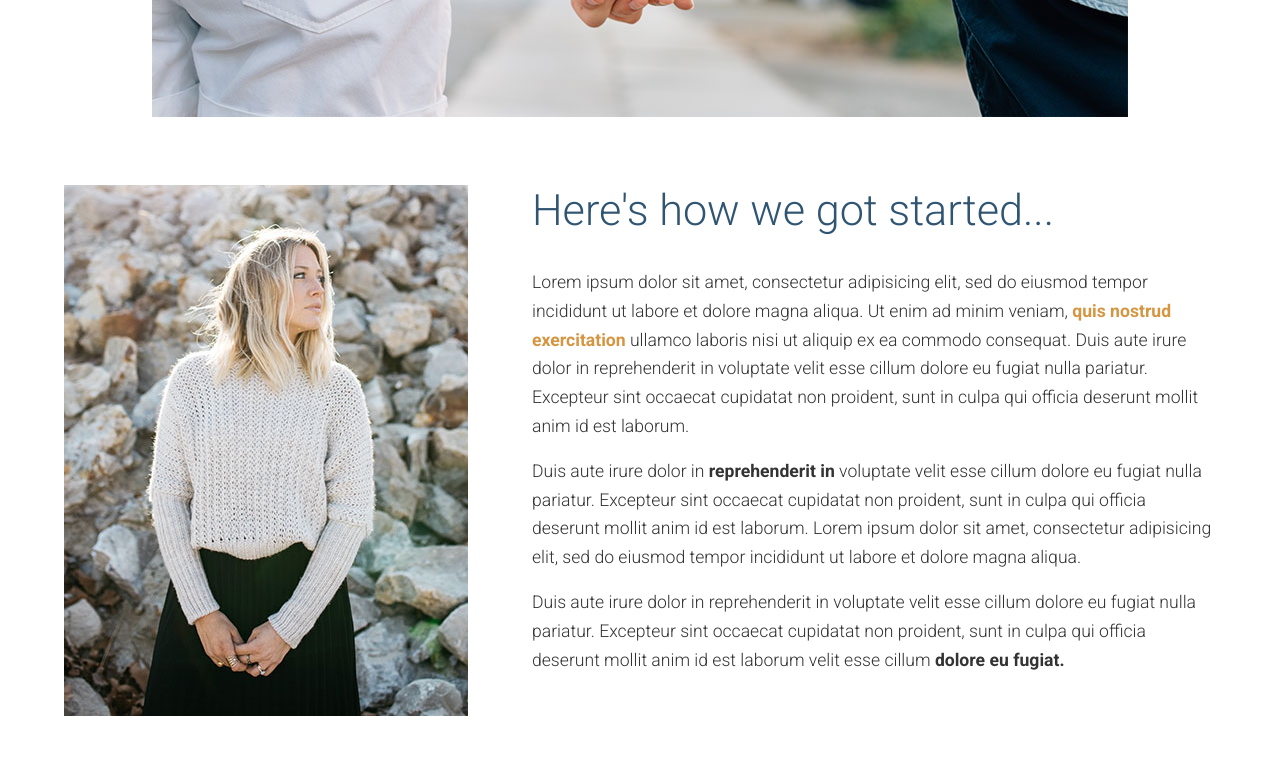
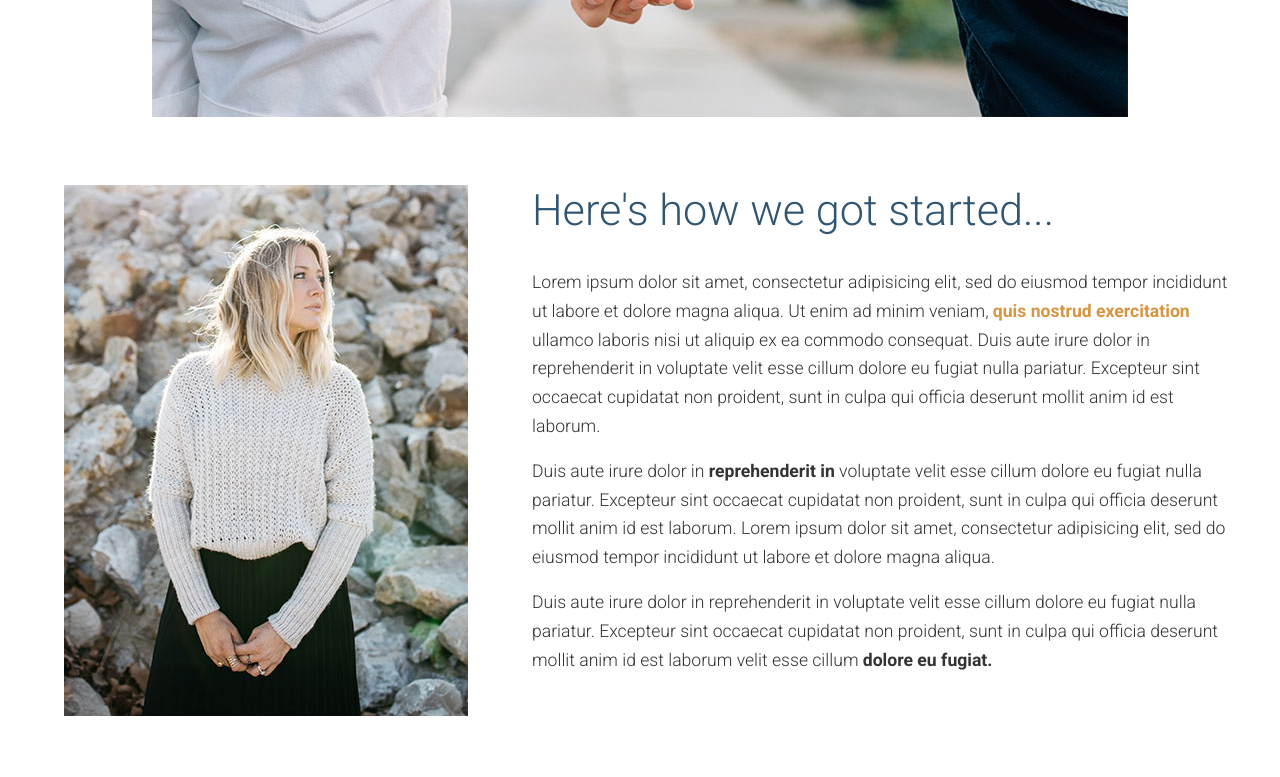
Before and after one commit to Darsh2987/travel-site, a website built with webpack: page src/index.html in a window 1280 px wide. Shown: the part 1120-1897 px from the top of the page. Built offline with nearby package versions, Linux system fonts and the light colour scheme; files whose address does not match are found by name.

Commit message:
width added to our-beginning-content-wrapper

```diff
--- a/src/assets/scss/modules/_our-beginning.scss
+++ b/src/assets/scss/modules/_our-beginning.scss
@@ -33,6 +33,8 @@
     justify-content: center;
     padding: 4rem 4rem;
     text-align: left;
+    width: 1300px;
+    margin: 0 auto;
 
     img {
       margin-right: 4rem;
```
